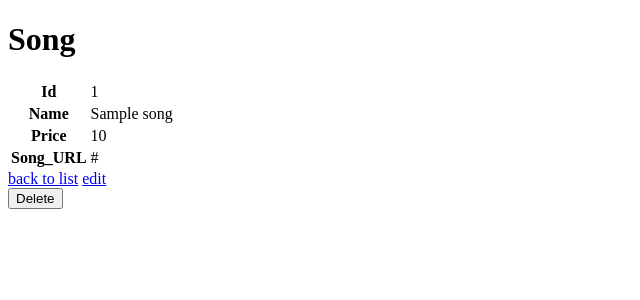
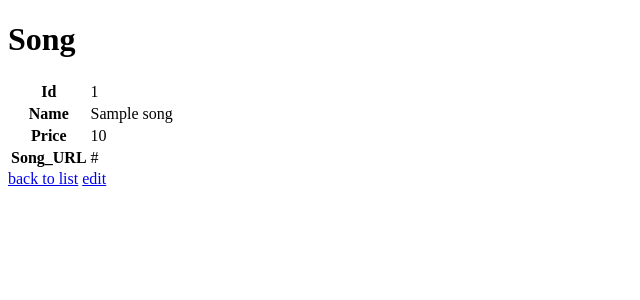
Before and after one commit to qngoc07012002/WEBG301, a Symfony app: template templates/song/show.html.twig in a window 1280 px wide. Shown: the top 300 px of the page, without its empty margins (0-640 px from the left). Run offline with Twig, Linux system fonts and the light colour scheme; the template is opened without the code that fills it: most values are stand-ins (such as "Sample title", 1, 10 or a date in 2020); some libraries are stand-ins or nearby versions.

Commit message:
Test CSS

```diff
--- a/assets/styles/app.css
+++ b/assets/styles/app.css
@@ -4,5 +4,5 @@ body {
 .mb-3 {
     border-radius: 1px;
     border-style: solid;
-    border-color: black;
+    border-color: blue;
 }
--- a/templates/artist/show.html.twig
+++ b/templates/artist/show.html.twig
@@ -22,5 +22,5 @@
 
     <a href="{{ path('app_artist_edit', {'id': artist.id}) }}">edit</a>
 
-    {{ include('artist/_delete_form.html.twig') }}
+
 {% endblock %}
--- a/templates/category/show.html.twig
+++ b/templates/category/show.html.twig
@@ -22,5 +22,5 @@
 
     <a href="{{ path('app_category_edit', {'id': category.id}) }}">edit</a>
 
-    {{ include('category/_delete_form.html.twig') }}
+
 {% endblock %}
--- a/templates/song/show.html.twig
+++ b/templates/song/show.html.twig
@@ -30,5 +30,5 @@
 
     <a href="{{ path('app_song_edit', {'id': song.id}) }}">edit</a>
 
-    {{ include('song/_delete_form.html.twig') }}
+
 {% endblock %}
```
